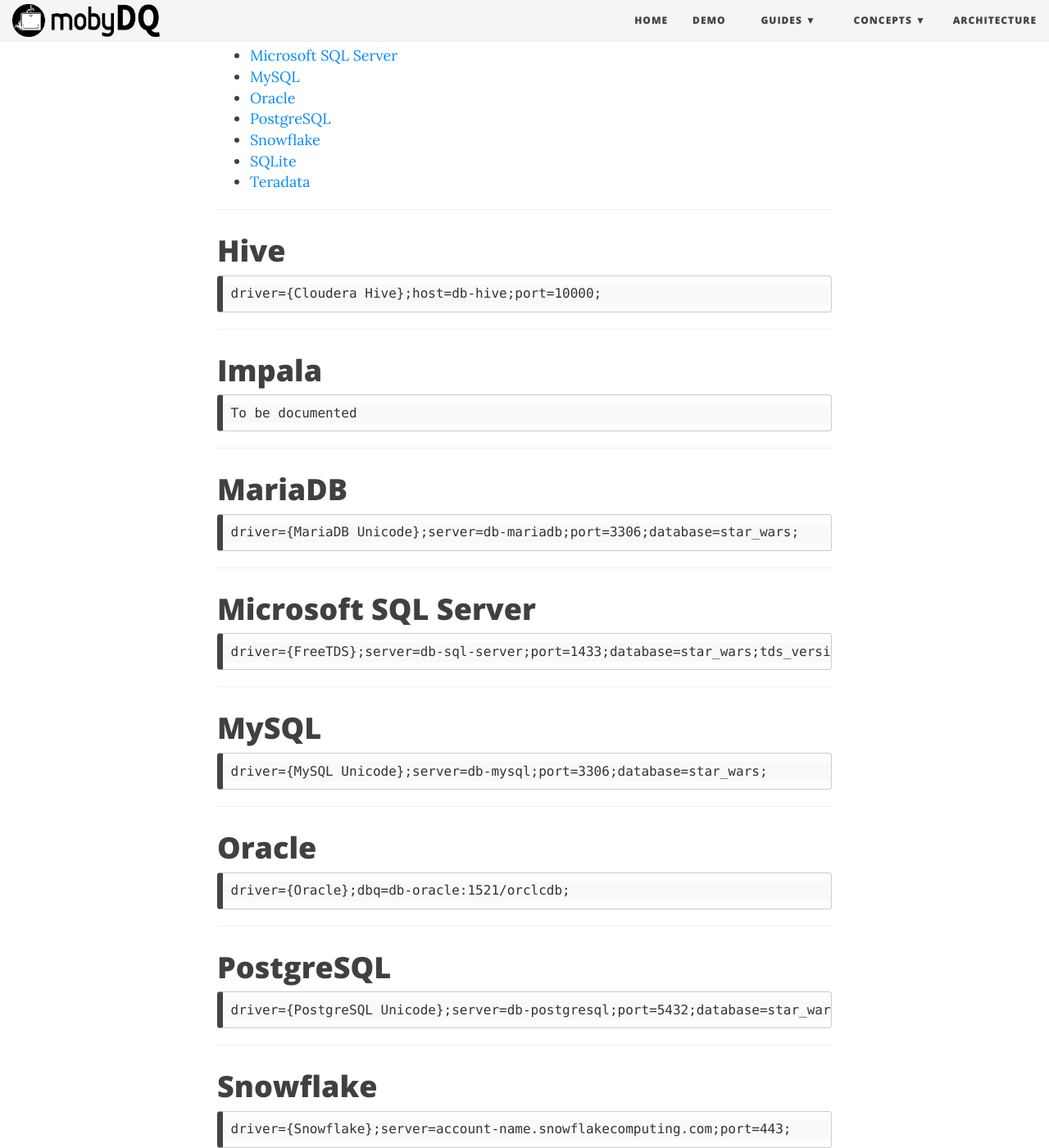
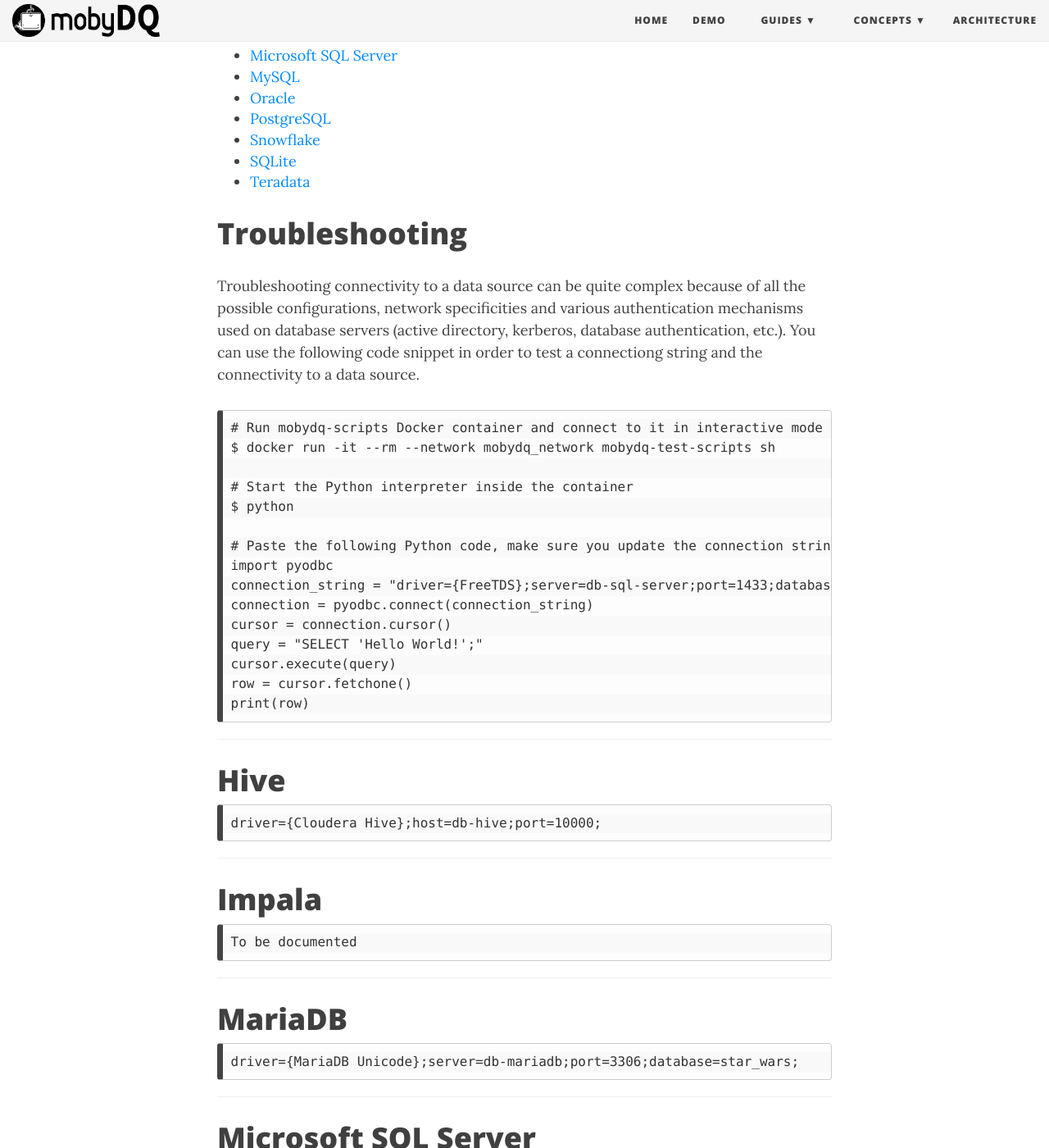
Before and after one commit to ubisoft/mobydq, a Jekyll site: the page built from docs/pages/datasourceconnectionstringexamples.md, in a window 1280 px wide and 1400 px high, scrolled down 732 px. Shown: the whole window at 82% size. Built offline with Jekyll 4.4.1, drawn with Linux system fonts in a browser that asks for light colours; nearby versions of some CDN libraries.

Commit message:
Add documentation to troubleshoot connectivity to a data source

````diff
--- a/docs/pages/datasourceconnectionstringexamples.md
+++ b/docs/pages/datasourceconnectionstringexamples.md
@@ -18,6 +18,28 @@
 -   [Snowflake](#snowflake)
 -   [SQLite](#sqlite)
 -   [Teradata](#teradata)
+
+# Troubleshooting
+
+Troubleshooting connectivity to a data source can be quite complex because of all the possible configurations, network specificities and various authentication mechanisms used on database servers (active directory, kerberos, database authentication, etc.). You can use the following code snippet in order to test a connectiong string and the connectivity to a data source.
+
+```
+# Run mobydq-scripts Docker container and connect to it in interactive mode
+$ docker run -it --rm --network mobydq_network mobydq-test-scripts sh
+
+# Start the Python interpreter inside the container
+$ python
+
+# Paste the following Python code, make sure you update the connection string parameters, uid, pwd, etc. to test your own
+import pyodbc
+connection_string = "driver={FreeTDS};server=db-sql-server;port=1433;database=star_wars;tds_version=8.0;uid=sa;pwd=1234-abcd"
+connection = pyodbc.connect(connection_string)
+cursor = connection.cursor()
+query = "SELECT 'Hello World!';"
+cursor.execute(query)
+row = cursor.fetchone()
+print(row)
+```
 
 ---
 
````
